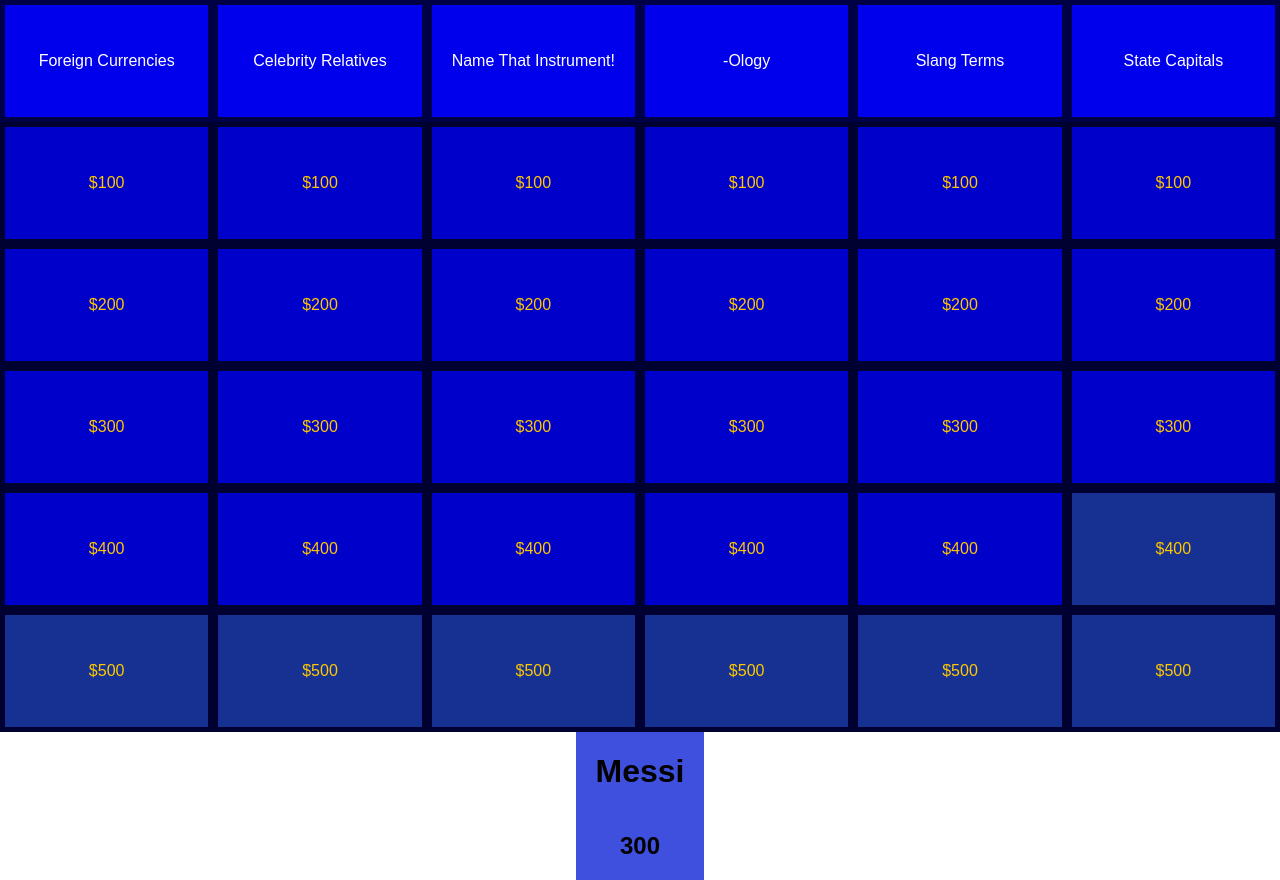
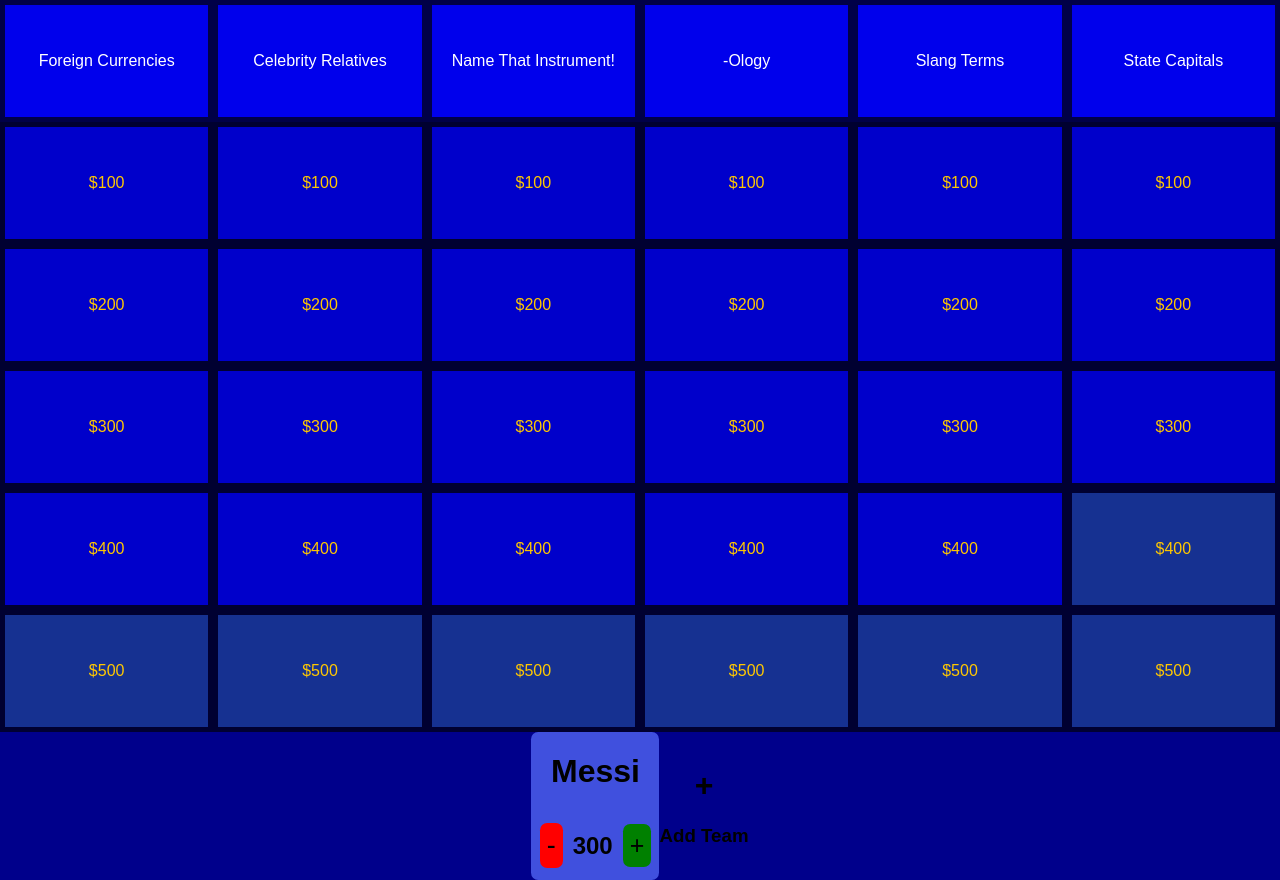
Before and after one commit to Joshy14/Jeopardy, a React (Create React App) app in the folder react-bacics/: page / in a window 1280 px wide. Built offline with nearby package versions, Linux system fonts and the light colour scheme; a web font is replaced by a local one.

Commit message:
lIT EVERYTHING: SCORE, CARDS, BUG FIX

```diff
--- a/react-bacics/src/App.css
+++ b/react-bacics/src/App.css
@@ -8,7 +8,24 @@
   display: flex;
   flex-direction: column;
 }
-
+.father{
+  background-color: darkblue;
+  width: 100vw;
+  display: flex;
+  flex-direction: row;
+  justify-content: center;
+  align-items: center;
+}
+.scoreBar{
+  display: flex;
+  flex-direction: row;
+  justify-content: center;
+  align-items: center;
+}
+.scoreBar{
+  background-color: rgb(161, 161, 161);
+  border-radius: 12px;
+}
 .App-logo {
   height: 40vmin;
   pointer-events: none;
@@ -47,7 +64,44 @@
 
 
 }
-
+.inputName{
+  border-radius: 12px;
+  height: 5%;
+  width:30%;
+  background-color: #a8b9f7;
+  display:flex;
+  flex-direction: column;
+  justify-content: center;
+  align-items: center;
+}
+.save{
+  margin:5%;
+  background-color: #4050de;
+  height: 5%;
+  width: 7%;
+  border-radius: 13px;
+}
+.pluh{
+  margin-bottom: 15%;
+}
+.teamScreen{
+  color: rgb(187, 203, 255);
+  position: fixed;
+  width: 75%;
+  height: 70%;
+  border-width: 3px;
+  border-color: #363c53;
+  border-radius: 25px;
+  background-color: rgb(20, 20, 97);
+  left: 12.5%;
+  top: 15%;
+  display: flex;
+  flex-direction: column;
+  justify-content: center;
+  align-items: center;
+  text-align: center;
+  font-size: 250%;
+}
 .App-header {
   background-color: #282c34;
   min-height: 100vh;
@@ -77,12 +131,25 @@
   border-style: solid;
   height: 7em;
 }
-.father{
 
-  width: 100vw;
+.subtractPt{
+  background-color: red;
+  border-radius: 7.2px;
+  margin: 10px;
+  padding: 7px;
+  font-size: 27px;
+}
+.addSub{
   display: flex;
-  flex-direction: column;
+  flex-direction: row;
   align-items: center;
+}
+.addPt{
+  background-color: green;
+  border-radius: 7.2px;
+  margin: 10px;
+  padding: 7px;
+  font-size: 25px;
 }
 .soccerMom{
   background-color: #4050de;
@@ -91,6 +158,7 @@
   display: flex;
   flex-direction: column;
   align-items: center;
+  border-radius: 7.2px;
 }
 .card{
   display: flex;
--- a/react-bacics/src/App.js
+++ b/react-bacics/src/App.js
@@ -1,12 +1,18 @@
 import { useState } from 'react';
 import './App.css';
+// function teamMaker(){
+
+//   return(
+//     <div className='createTeam'></div>
+//   )
+// }
 
 function App() {
 
 const[question,setQuestion] = useState("")
 const[lastClicked,setLastClicked] = useState(0)
 const[scores,setScores] = useState([{"name":"Messi","score":300}])
-
+//const teamAdd = ()=>{setScores(...scores,{""}) }
 
   return (
     <div className="App">
@@ -49,18 +55,70 @@ const[scores,setScores] = useState([{"name":"Messi","score":300}])
         <Card number={500} setLastClicked={setLastClicked}></Card>
         {question ? <Module question={question} setQuestion={setQuestion}></Module> : null}
       </div>
-      <Score lastClicked={lastClicked} teamName={scores[0].name} score = {scores[0].score}></Score>
+        <Score lastClicked={lastClicked} teamName={scores[0].name} score = {scores[0].score} scores = {scores} setScores={setScores} teamNumber={0}></Score>
+
     </div>
   );
 }
-function Score({lastClicked, teamName,score}){
+function TeamScreen(){
+  return(
+    <div className="teamScreen">
+      <h1 className='pluh'>Add Team</h1>
+      <input className='inputName' placeholder='Enter Your Team Name'></input>
+      <button className='save'>Save</button>
+    </div>
+  )
+}
+function Score({lastClicked, teamName, score, setScores, teamNumber,scores}){
+  const [crock,setCrock] = useState(false)
+  const teamAdder = ()=>{
+
+  }
+
+  const addPoints = (name, scoreToAdd) =>{
+    console.log(scoreToAdd)
+      // Find the index of the team "Messi" in the array
+    const teamIndex = scores.findIndex(team => team.name === name);
+
+    // If "Messi" is found, update its score
+    if (teamIndex !== -1) {
+      // Create a new array to avoid mutating the state directly
+      const newScores = [...scores];
+      newScores[teamIndex].score += scoreToAdd;
+
+      // Set the updated array as the new state
+      setScores(newScores);
+  }
+}
+
+const minusPoints = (name, scoreToMinus) =>{
+  console.log(scoreToMinus)
+  const teamIndex = scores.findIndex(team => team.name === name);
+  if(teamIndex !== -1) {
+    const newScores = [...scores]
+    newScores[teamIndex].score -= scoreToMinus;
+    setScores(newScores)
+  }
+
+}
+
 return(
   <div className="father">
     <div className="soccerMom">
-      <h1>{teamName}</h1>
-      <h2>{score}</h2>
+        <h1>{teamName}</h1>
+      <div className='addSub'>
+        <div className='subtractPt'  onClick={()=>{minusPoints(teamName, lastClicked)}}>-</div>
+        <h2>{score}</h2>
+        <div className='addPt' onClick={()=>{addPoints(teamName, lastClicked)}}>+</div>
+      </div>
     </div>
-  </div>
+    <div className="scoreBar"></div>
+      <div className="addTeam" onClick={()=>{setCrock(true)}}>
+          <h1>+</h1>
+          <h3>Add Team</h3>
+          {crock==true ? <TeamScreen></TeamScreen> : null}
+       </div>
+    </div>
 )
 }
 function Module({question, setQuestion}) {
```
